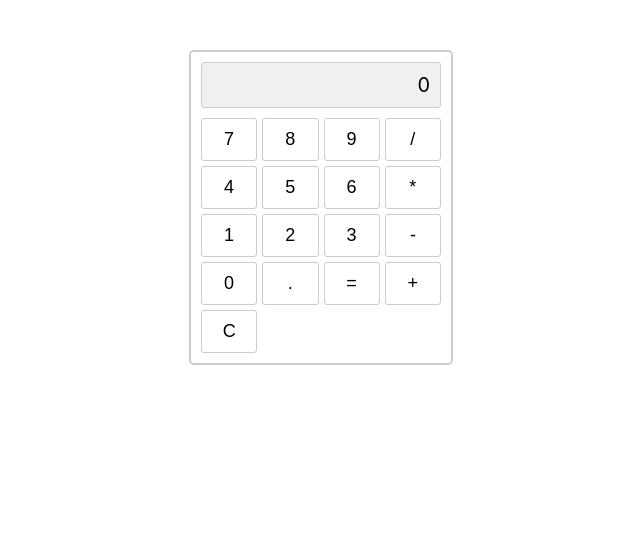
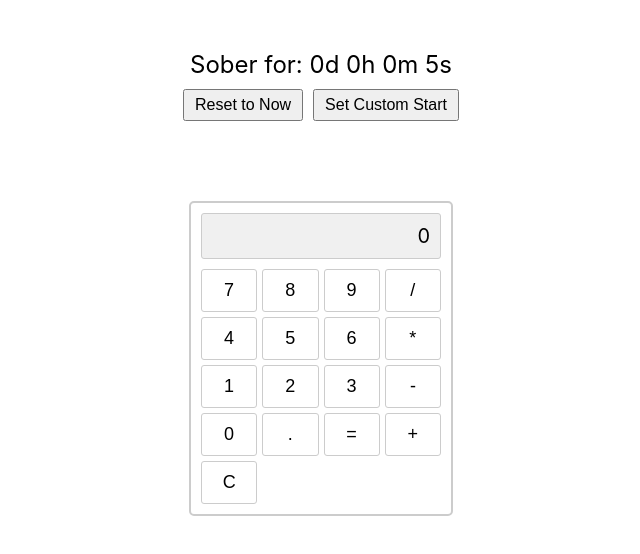
Before and after one commit to breadbytebuild/calculator-ai, a React (Create React App) app: page / in a window 1280 px wide. Shown: the top 554 px of the page, without its empty margins (319-959 px from the left). Built offline with nearby package versions, Linux system fonts and the light colour scheme.

Commit message:
its now a sobriety counter

```diff
--- a/src/App.js
+++ b/src/App.js
@@ -1,4 +1,52 @@
-import React, { useState } from 'react';
+import React, { useState, useEffect } from 'react';
+
+function SobrietyTimer() {
+  const [startTime, setStartTime] = useState(() => {
+    const saved = localStorage.getItem('sobrietyStartTime');
+    return saved ? new Date(parseInt(saved)) : new Date();
+  });
+  const [duration, setDuration] = useState('');
+
+  useEffect(() => {
+    const timer = setInterval(() => {
+      const now = new Date();
+      const diff = now - startTime;
+      const days = Math.floor(diff / (1000 * 60 * 60 * 24));
+      const hours = Math.floor((diff % (1000 * 60 * 60 * 24)) / (1000 * 60 * 60));
+      const minutes = Math.floor((diff % (1000 * 60 * 60)) / (1000 * 60));
+      const seconds = Math.floor((diff % (1000 * 60)) / 1000);
+      setDuration(`${days}d ${hours}h ${minutes}m ${seconds}s`);
+    }, 1000);
+    return () => clearInterval(timer);
+  }, [startTime]);
+
+  const resetTimer = () => {
+    const now = new Date();
+    setStartTime(now);
+    localStorage.setItem('sobrietyStartTime', now.getTime().toString());
+  };
+
+  const setCustomStartTime = () => {
+    const input = prompt("Enter start date (YYYY-MM-DD):");
+    if (input) {
+      const customDate = new Date(input);
+      if (!isNaN(customDate.getTime())) {
+        setStartTime(customDate);
+        localStorage.setItem('sobrietyStartTime', customDate.getTime().toString());
+      } else {
+        alert("Invalid date format. Please use YYYY-MM-DD.");
+      }
+    }
+  };
+
+  return (
+    <div style={styles.timer}>
+      <div>Sober for: {duration}</div>
+      <button style={styles.timerButton} onClick={resetTimer}>Reset to Now</button>
+      <button style={styles.timerButton} onClick={setCustomStartTime}>Set Custom Start</button>
+    </div>
+  );
+}
 
 function App() {
   const [display, setDisplay] = useState('0');
@@ -20,6 +68,8 @@ function App() {
   };
 
   return (
+    <div style={styles.container}>
+      <SobrietyTimer />
       <div style={styles.calculator}>
         <div style={styles.display}>{display}</div>
         <div style={styles.buttonGrid}>
@@ -35,10 +85,28 @@ function App() {
           <button style={styles.button} onClick={handleClear}>C</button>
         </div>
       </div>
+    </div>
   );
 }
 
 const styles = {
+  container: {
+    display: 'flex',
+    flexDirection: 'column',
+    alignItems: 'center',
+    marginTop: '50px',
+  },
+  timer: {
+    fontSize: '24px',
+    marginBottom: '20px',
+    textAlign: 'center',
+  },
+  timerButton: {
+    fontSize: '16px',
+    margin: '10px 5px',
+    padding: '5px 10px',
+    cursor: 'pointer',
+  },
   calculator: {
     width: '240px',
     margin: '50px auto',
```
Lines whose indentation alone changed are shown as unchanged.
